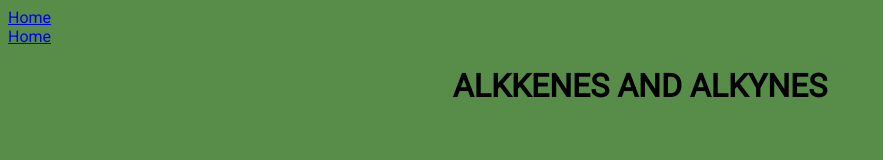
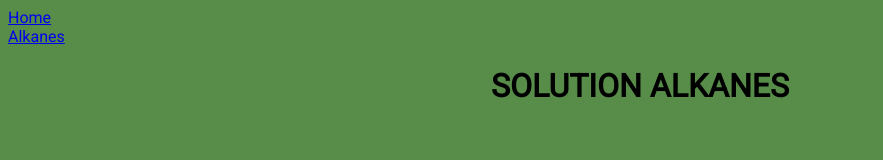
Before and after one commit to apicazorla/js-quiz, a plain HTML site: page solucion_1.html in a window 1280 px wide. Shown: the whole page, without its empty margins (0-883 px from the left). Drawn offline with nearby package versions, Linux system fonts and the light colour scheme.

Commit message:
Update solucion_1.html
OK

```diff
--- a/solucion_1.html
+++ b/solucion_1.html
@@ -10,11 +10,11 @@
 
 <div id="navegacion">
     <div class="menu"><a href="index.html">Home</a></div>
-    <div class="menu"><a href="page_1.html">Home</a></div>
+    <div class="menu"><a href="page_1.html">Alkanes</a></div>
  </div>
 
 <body>
-    <h1>ALKKENES AND ALKYNES</h1>
+    <h1>SOLUTION ALKANES</h1>
 
     <script src="https://code.jquery.com/jquery-3.2.1.js" integrity="sha256-DZAnKJ/6XZ9si04Hgrsxu/8s717jcIzLy3oi35EouyE=" crossorigin="anonymous"></script>
     <script src="js/quizgame_2.js"></script>
```
